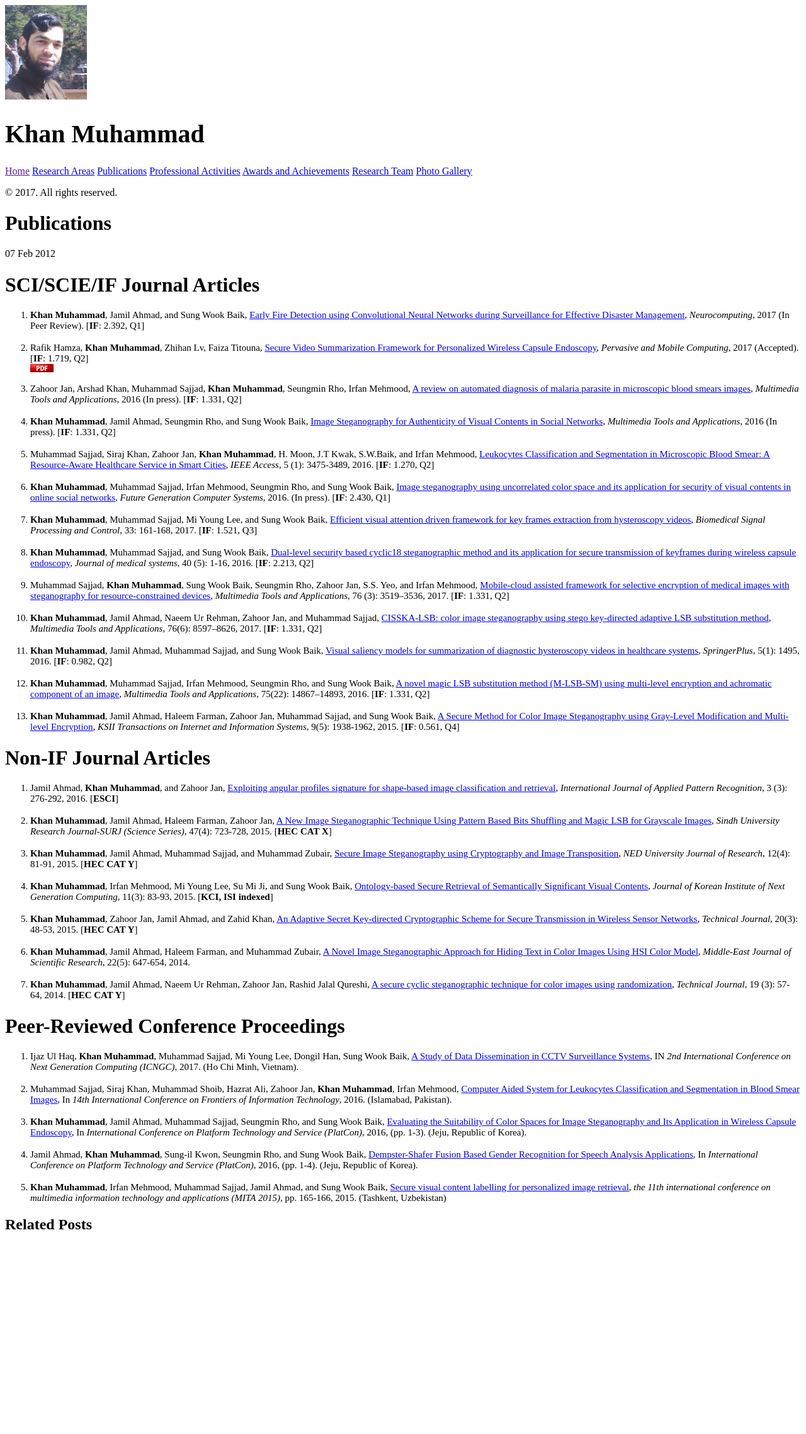
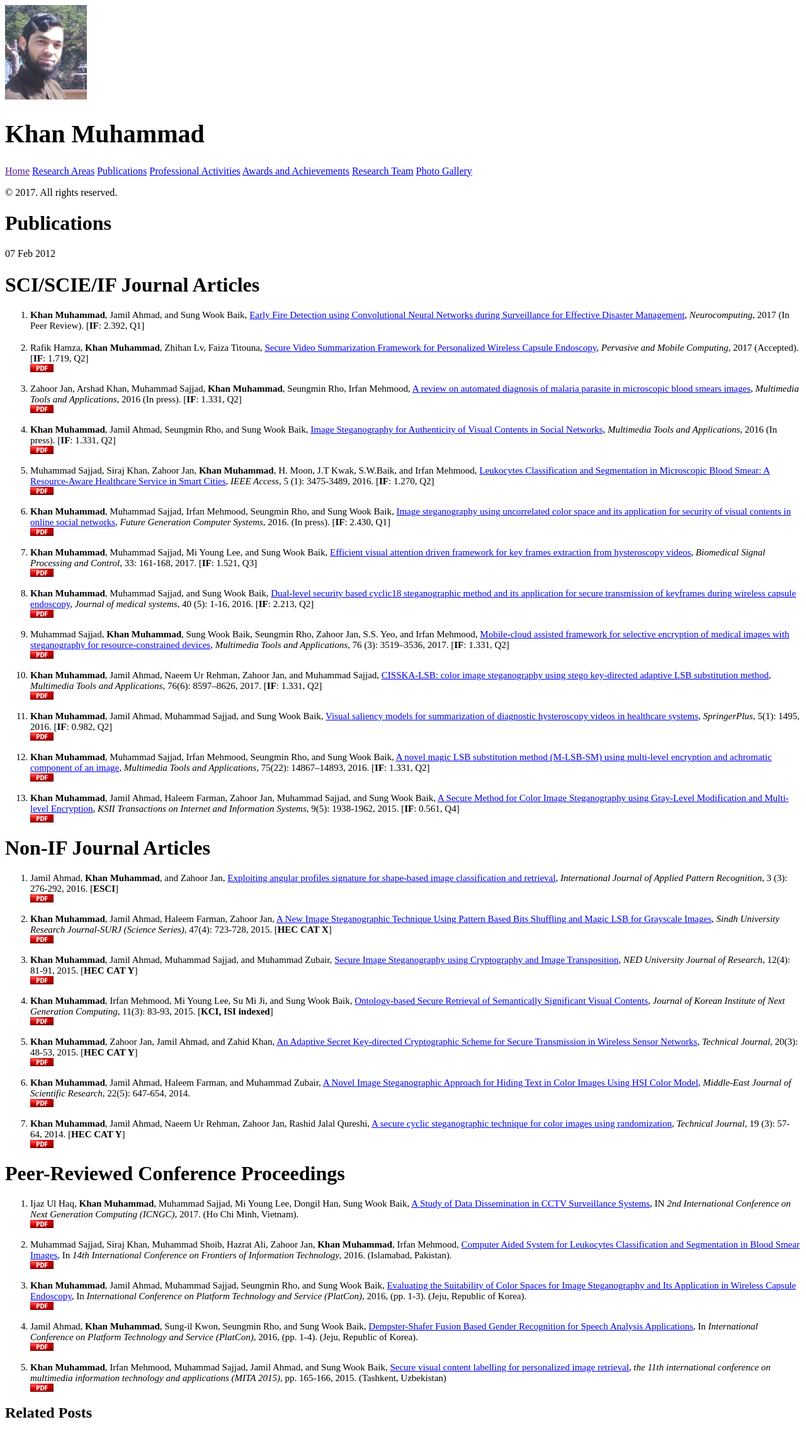
Before and after one commit to khan-muhammad/khan-muhammad.github.io, a Jekyll site: the page built from _posts/2012-02-07-publications.md, in a window 1280 px wide. Shown: the whole page at 63% size. Built offline with Jekyll 4.4.1, drawn with Linux system fonts in a browser that asks for light colours; our own code applies the rules of GitHub Pages for plain Markdown files; before the commit the page ends 1978 px from its top, so only the background shows below that.

Commit message:
All Papers added

```diff
--- a/_posts/2012-02-07-publications.md
+++ b/_posts/2012-02-07-publications.md
@@ -37,65 +37,98 @@
 
 <li>
 Zahoor Jan, Arshad Khan, Muhammad Sajjad, <b>Khan Muhammad</b>, Seungmin Rho, Irfan Mehmood, <a href="https://link.springer.com/article/10.1007/s11042-017-4495-2" target="_blank">A review on automated diagnosis of malaria parasite in microscopic blood smears images</a>, <i>Multimedia Tools and Applications</i>, 2016 (In press). [<strong>IF</strong>: 1.331, Q2]
+<a class="pdflink" href="/public/papers/MTAP_malaria.pdf" target="_blank">
+      <img border="0" src="/public/pictures/pdfminis.png" width="37" height="13">
+</a>
   </li>
 
   <br>
 
   <li>
 <strong>Khan Muhammad</strong>, Jamil Ahmad, Seungmin Rho, and Sung Wook Baik, <a href="https://link.springer.com/article/10.1007/s11042-017-4420-8" target="_blank">Image Steganography for Authenticity of Visual Contents in Social Networks</a>, <i>Multimedia Tools and Applications</i>, 2016 (In press). [<strong>IF</strong>: 1.331, Q2]
+<a class="pdflink" href="/public/papers/MTAP_Social_Networks.pdf" target="_blank">
+      <img border="0" src="/public/pictures/pdfminis.png" width="37" height="13">
+</a>
   </li>
 
 <br>
 
   <li>
 Muhammad Sajjad, Siraj Khan, Zahoor Jan, <b>Khan Muhammad</b>, H. Moon, J.T Kwak, S.W.Baik, and Irfan Mehmood, <a href="http://ieeexplore.ieee.org/document/7782368/" target="_blank"> Leukocytes Classification and Segmentation in Microscopic Blood Smear: A Resource-Aware Healthcare Service in Smart Cities</a>, <i>IEEE Access</i>, 5 (1): 3475-3489, 2016. [<b>IF</b>: 1.270, Q2]
+<a class="pdflink" href="/public/papers/Leukocyties_IEEE_Access.pdf" target="_blank">
+      <img border="0" src="/public/pictures/pdfminis.png" width="37" height="13">
+</a>
   </li>
 
 <br>
 
   <li>
 <b>Khan Muhammad</b>, Muhammad Sajjad, Irfan Mehmood, Seungmin Rho, and Sung Wook Baik, <a href="http://www.sciencedirect.com/science/article/pii/S0167739X16306768" target="_blank">Image steganography using uncorrelated color space and its application for security of visual contents in online social networks</a>, <i>Future Generation Computer Systems</i>, 2016. (In press). [<b>IF</b>: 2.430, Q1]
+<a class="pdflink" href="/public/papers/FGCS_Online.pdf" target="_blank">
+      <img border="0" src="/public/pictures/pdfminis.png" width="37" height="13">
+</a>
   </li>
 
 <br>
 
   <li>
 <b>Khan Muhammad</b>, Muhammad Sajjad, Mi Young Lee, and Sung Wook Baik, <a href="http://www.sciencedirect.com/science/article/pii/S1746809416301999" target="_blank">Efficient visual attention driven framework for key frames extraction from hysteroscopy videos</a>, <i>Biomedical Signal Processing and Control</i>, 33: 161-168, 2017. [<b>IF</b>: 1.521, Q3]
+<a class="pdflink" href="/public/papers/BSPC_2017.pdf" target="_blank">
+      <img border="0" src="/public/pictures/pdfminis.png" width="37" height="13">
+</a>
   </li>
 
 <br>
 
   <li>
 <b>Khan Muhammad</b>, Muhammad Sajjad, and Sung Wook Baik, <a href="https://link.springer.com/article/10.1007/s10916-016-0473-x" target="_blank">Dual-level security based cyclic18 steganographic method and its application for secure transmission of keyframes during wireless capsule endoscopy</a>, <i>Journal of medical systems</i>, 40 (5): 1-16, 2016. [<b>IF</b>: 2.213, Q2]
+<a class="pdflink" href="/public/papers/JOMS_2016.pdf" target="_blank">
+      <img border="0" src="/public/pictures/pdfminis.png" width="37" height="13">
+</a>
   </li>
 
 <br>
 
   <li>
 Muhammad Sajjad, <b>Khan Muhammad</b>, Sung Wook Baik, Seungmin Rho, Zahoor Jan, S.S. Yeo, and Irfan Mehmood, <a href="https://link.springer.com/article/10.1007/s11042-016-3811-6" target="_blank">Mobile-cloud assisted framework for selective encryption of medical images with steganography for resource-constrained devices</a>, <i>Multimedia Tools and Applications</i>, 76 (3): 3519–3536, 2017. [<b>IF</b>: 1.331, Q2]
+<a class="pdflink" href="/public/papers/MTAP_Mobile_Cloud.pdf" target="_blank">
+      <img border="0" src="/public/pictures/pdfminis.png" width="37" height="13">
+</a>
   </li>
 
 <br>
 
   <li>
 <b>Khan Muhammad</b>, Jamil Ahmad, Naeem Ur Rehman, Zahoor Jan, and Muhammad Sajjad, <a href="https://link.springer.com/article/10.1007/s11042-016-3383-5" target="_blank">CISSKA-LSB: color image steganography using stego key-directed adaptive LSB substitution method</a>, <i>Multimedia Tools and Applications</i>, 76(6): 8597–8626, 2017. [<b>IF</b>: 1.331, Q2]
+<a class="pdflink" href="/public/papers/MTAP_CISSKA_LSB.pdf" target="_blank">
+      <img border="0" src="/public/pictures/pdfminis.png" width="37" height="13">
+</a>
   </li>
 
 <br>
 
   <li>
 <b>Khan Muhammad</b>, Jamil Ahmad, Muhammad Sajjad, and Sung Wook Baik, <a href="https://link.springer.com/article/10.1186/s40064-016-3171-8" target="_blank">Visual saliency models for summarization of diagnostic hysteroscopy videos in healthcare systems</a>, <i>SpringerPlus</i>, 5(1): 1495, 2016. [<b>IF</b>: 0.982, Q2]
+<a class="pdflink" href="/public/papers/SpringerPlus_2016.pdf" target="_blank">
+      <img border="0" src="/public/pictures/pdfminis.png" width="37" height="13">
+</a>
   </li>
 
 <br>
 
   <li>
 <b>Khan Muhammad</b>, Muhammad Sajjad, Irfan Mehmood, Seungmin Rho, and Sung Wook Baik, <a href="https://link.springer.com/article/10.1007/s11042-015-2671-9" target="_blank">A novel magic LSB substitution method (M-LSB-SM) using multi-level encryption and achromatic component of an image</a>, <i>Multimedia Tools and Applications</i>, 75(22): 14867–14893, 2016. [<b>IF</b>: 1.331, Q2]
+<a class="pdflink" href="/public/papers/MTAP_Magic_LSB_2016.pdf" target="_blank">
+      <img border="0" src="/public/pictures/pdfminis.png" width="37" height="13">
+</a>
   </li>
 <br>
 
   <li>
 <b>Khan Muhammad</b>, Jamil Ahmad, Haleem Farman, Zahoor Jan, Muhammad Sajjad, and Sung Wook Baik, <a href="http://www.itiis.org/digital-library/manuscript/1029" target="_blank">A Secure Method for Color Image Steganography using Gray-Level Modification and Multi-level Encryption</a>, <i>KSII Transactions on Internet and Information Systems</i>, 9(5): 1938-1962, 2015. [<b>IF</b>: 0.561, Q4]
+<a class="pdflink" href="/public/papers/TIIS_2015.pdf" target="_blank">
+      <img border="0" src="/public/pictures/pdfminis.png" width="37" height="13">
+</a>
   </li>
 
 </ol>
@@ -108,36 +141,57 @@
 <ol>
   <li>
 Jamil Ahmad, <strong>Khan Muhammad</strong>, and Zahoor Jan, <a href="http://www.inderscienceonline.com/doi/abs/10.1504/IJAPR.2016.079761" target="_blank">Exploiting angular profiles signature for shape-based image classification and retrieval</a>, <i>International Journal of Applied Pattern Recognition</i>, 3 (3): 276-292, 2016. [<b>ESCI</b>]
+<a class="pdflink" href="/public/papers/Jamil_IJAPR.pdf" target="_blank">
+      <img border="0" src="/public/pictures/pdfminis.png" width="37" height="13">
+</a>
   </li>
 
 <br>
   <li>
 <b>Khan Muhammad</b>, Jamil Ahmad, Haleem Farman, Zahoor Jan, <a href="http://sujo.usindh.edu.pk/index.php/SURJ/article/view/1715" target="_blank">A New Image Steganographic Technique Using Pattern Based Bits Shuffling and Magic LSB for Grayscale Images</a>, <i>Sindh University Research Journal-SURJ (Science Series)</i>, 47(4): 723-728, 2015. [<b>HEC CAT X</b>]
+<a class="pdflink" href="/public/papers/SURJ_2015.pdf" target="_blank">
+      <img border="0" src="/public/pictures/pdfminis.png" width="37" height="13">
+</a>
   </li>
 
 <br>
   <li>
 <b>Khan Muhammad</b>, Jamil Ahmad, Muhammad Sajjad, and Muhammad Zubair, <a href="https://arxiv.org/ftp/arxiv/papers/1510/1510.04413.pdf" target="_blank">Secure Image Steganography using Cryptography and Image Transposition</a>, <i>NED University Journal of Research</i>, 12(4): 81-91, 2015. [<b>HEC CAT Y</b>]
+<a class="pdflink" href="/public/papers/NED_2015.pdf" target="_blank">
+      <img border="0" src="/public/pictures/pdfminis.png" width="37" height="13">
+</a>
   </li>
 
 <br>
   <li>
 <b>Khan Muhammad</b>, Irfan Mehmood, Mi Young Lee, Su Mi Ji, and Sung Wook Baik, <a href="https://arxiv.org/ftp/arxiv/papers/1510/1510.02177.pdf" target="_blank">Ontology-based Secure Retrieval of Semantically Significant Visual Contents</a>, <i>Journal of Korean Institute of Next Generation Computing</i>, 11(3): 83-93, 2015. [<b>KCI, ISI indexed</b>]
+<a class="pdflink" href="/public/papers/Ontology_2015.pdf" target="_blank">
+      <img border="0" src="/public/pictures/pdfminis.png" width="37" height="13">
+</a>
   </li>
 
 <br>
   <li>
 <b>Khan Muhammad</b>, Zahoor Jan, Jamil Ahmad, and Zahid Khan, <a href="https://arxiv.org/ftp/arxiv/papers/1510/1510.00226.pdf" target="_blank">An Adaptive Secret Key-directed Cryptographic Scheme for Secure Transmission in Wireless Sensor Networks</a>, <i>Technical Journal</i>, 20(3): 48-53, 2015. [<b>HEC CAT Y</b>]
+<a class="pdflink" href="/public/papers/UET_2015.pdf" target="_blank">
+      <img border="0" src="/public/pictures/pdfminis.png" width="37" height="13">
+</a>
   </li>
 
 <br>
   <li>
 <b>Khan Muhammad</b>, Jamil Ahmad, Haleem Farman, and Muhammad Zubair, <a href="https://www.researchgate.net/publication/269674995_A_Novel_Image_Steganographic_Approach_for_Hiding_Text_in_Color_Images_using_HSI_Color_Model" target="_blank">A Novel Image Steganographic Approach for Hiding Text in Color Images Using HSI Color Model</a>, <i>Middle-East Journal of Scientific Research</i>, 22(5): 647-654, 2014.
+<a class="pdflink" href="/public/papers/HSI_2014.pdf" target="_blank">
+      <img border="0" src="/public/pictures/pdfminis.png" width="37" height="13">
+</a>
   </li>
 
 <br>
   <li>
 <b>Khan Muhammad</b>, Jamil Ahmad, Naeem Ur Rehman, Zahoor Jan, Rashid Jalal Qureshi, <a href="https://arxiv.org/ftp/arxiv/papers/1502/1502.07808.pdf" target="_blank">A secure cyclic steganographic technique for color images using randomization</a>, <i>Technical Journal</i>, 19 (3): 57-64, 2014. [<b>HEC CAT Y</b>]
+<a class="pdflink" href="/public/papers/SCS_2014.pdf" target="_blank">
+      <img border="0" src="/public/pictures/pdfminis.png" width="37" height="13">
+</a>
   </li>
 
 
@@ -149,30 +203,45 @@
 <ol>
 <li>
 Ijaz Ul Haq, <strong>Khan Muhammad</strong>, Muhammad Sajjad, Mi Young Lee, Dongil Han, Sung Wook Baik, <a href="https://www.researchgate.net/publication/313375873_A_Study_of_Data_Dissemination_in_CCTV_Surveillance_Systems" target="_blank">A Study of Data Dissemination in CCTV Surveillance Systems</a>, IN <i>2nd International Conference on Next Generation Computing (ICNGC)</i>, 2017. (Ho Chi Minh, Vietnam).
+<a class="pdflink" href="/public/papers/CCTV_2017.pdf" target="_blank">
+      <img border="0" src="/public/pictures/pdfminis.png" width="37" height="13">
+</a>
 </li>
 
 <br>
 
 <li>
 Muhammad Sajjad, Siraj Khan, Muhammad Shoib, Hazrat Ali, Zahoor Jan, <strong>Khan Muhammad</strong>, Irfan Mehmood, <a href="http://ieeexplore.ieee.org/document/7866735/" target="_blank">Computer Aided System for Leukocytes Classification and Segmentation in Blood Smear Images</a>, In <i>14th International Conference on Frontiers of Information Technology</i>, 2016. (Islamabad, Pakistan).
+<a class="pdflink" href="/public/papers/FIT_2016.pdf" target="_blank">
+      <img border="0" src="/public/pictures/pdfminis.png" width="37" height="13">
+</a>
 </li>
 
 <br>
 
 <li>
 <strong>Khan Muhammad</strong>, Jamil Ahmad, Muhammad Sajjad, Seungmin Rho, and Sung Wook Baik, <a href="http://ieeexplore.ieee.org/document/7456799/" target="_blank">Evaluating the Suitability of Color Spaces for Image Steganography and Its Application in Wireless Capsule Endoscopy</a>, In <i>International Conference on Platform Technology and Service (PlatCon)</i>, 2016, (pp. 1-3). (Jeju, Republic of Korea).
+<a class="pdflink" href="/public/papers/Platcon_2016.pdf" target="_blank">
+      <img border="0" src="/public/pictures/pdfminis.png" width="37" height="13">
+</a>
 </li>
 
 <br>
 
 <li>
 Jamil Ahmad, <strong>Khan Muhammad</strong>, Sung-il Kwon, Seungmin Rho, and Sung Wook Baik, <a href="http://ieeexplore.ieee.org/document/7456788/" target="_blank">Dempster-Shafer Fusion Based Gender Recognition for Speech Analysis Applications</a>, In <i>International Conference on Platform Technology and Service (PlatCon)</i>, 2016, (pp. 1-4). (Jeju, Republic of Korea).
+<a class="pdflink" href="/public/papers/DST_Platcon2016.pdf" target="_blank">
+      <img border="0" src="/public/pictures/pdfminis.png" width="37" height="13">
+</a>
 </li>
 
 <br>
 
 <li>
 <strong>Khan Muhammad</strong>, Irfan Mehmood, Muhammad Sajjad, Jamil Ahmad, and Sung Wook Baik, <a href="https://www.researchgate.net/publication/280151670_Secure_Visual_Content_Labelling_for_Personalized_Image_Retrieval" target="_blank">Secure visual content labelling for personalized image retrieval</a>, <i>the 11th international conference on multimedia information technology and applications (MITA 2015)</i>, pp. 165-166, 2015. (Tashkent, Uzbekistan)
+<a class="pdflink" href="/public/papers/MITA_2015.pdf" target="_blank">
+      <img border="0" src="/public/pictures/pdfminis.png" width="37" height="13">
+</a>
 </li>
 
 </ol>
```
